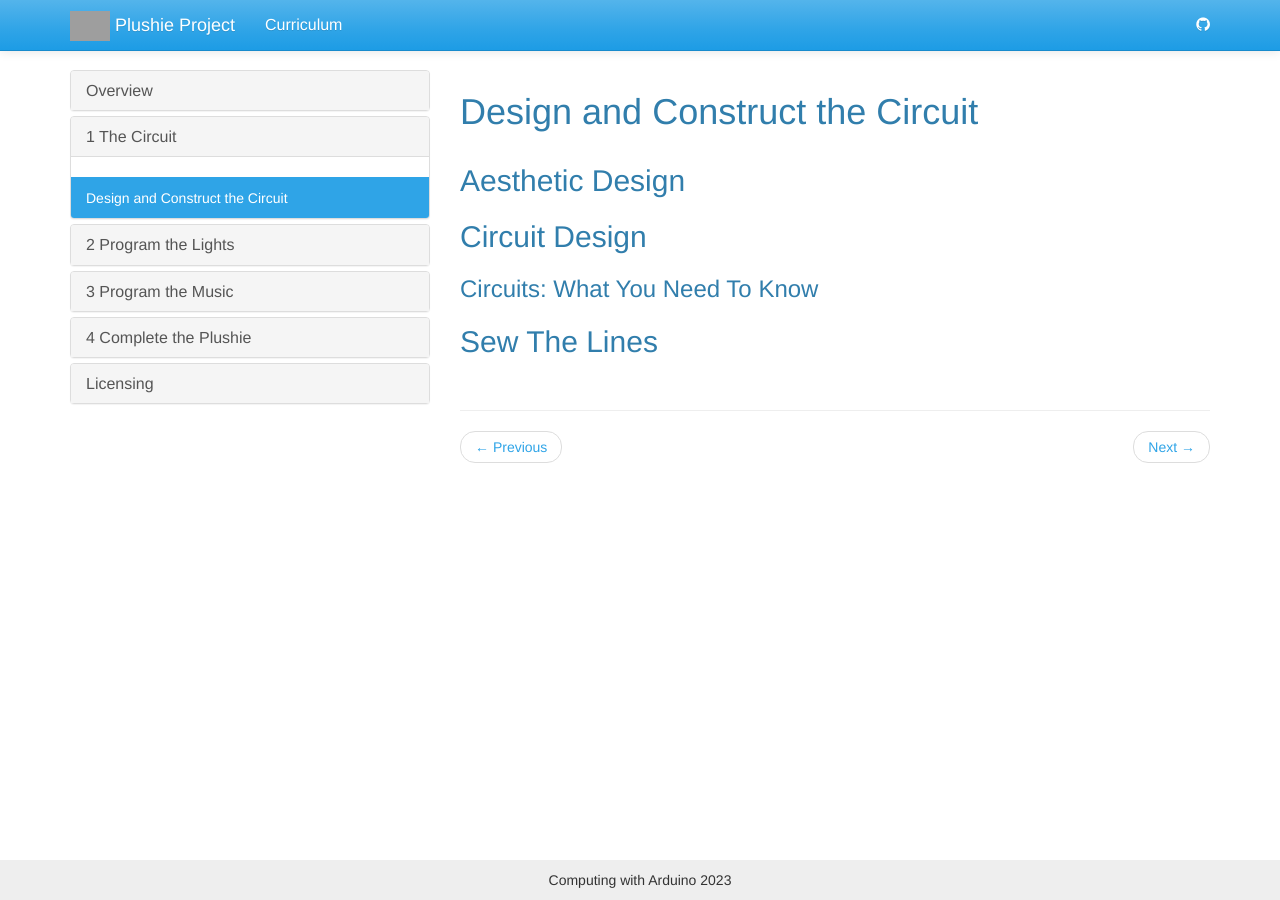
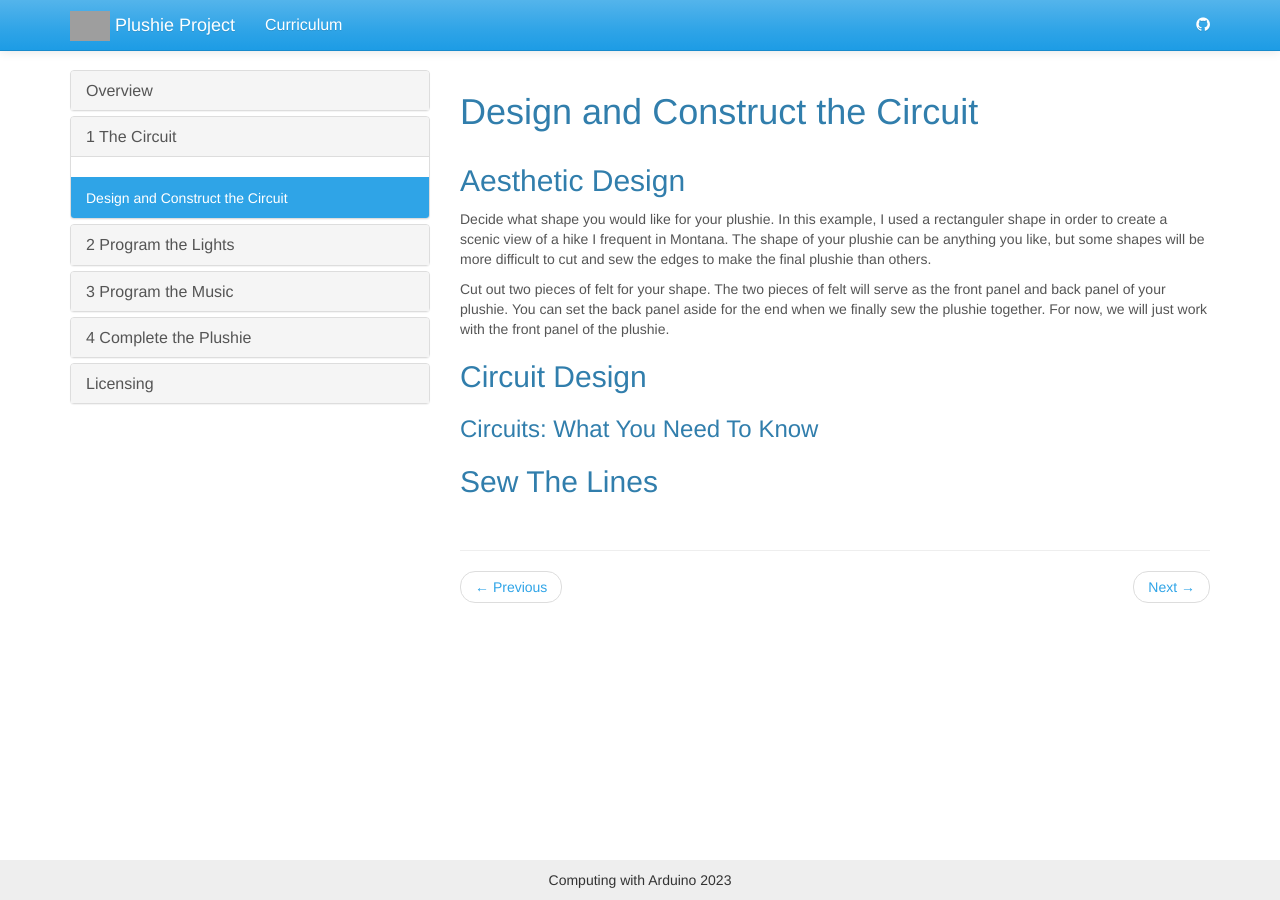
Before and after one commit to jake-chipps/plushie, a Jekyll site: the page built from _docs/lessons/1-1.md, in a window 1280 px wide. Built offline with Jekyll 4.4.1, drawn with Linux system fonts in a browser that asks for light colours; grey boxes are pictures that could not be loaded.

```diff
--- a/_docs/lessons/1-1.md
+++ b/_docs/lessons/1-1.md
@@ -3,6 +3,11 @@
 permalink: /docs/1-1/
 ---
 ## Aesthetic Design
+Decide what shape you would like for your plushie. In this example, I used a rectanguler shape in order to create a scenic view of a hike I frequent in Montana. The shape of your plushie can be anything you like, but some shapes will be more difficult to cut and sew the edges to make the final plushie than others.
+
+Cut out two pieces of felt for your shape. The two pieces of felt will serve as the front panel and back panel of your plushie. You can set the back panel aside for the end when we finally sew the plushie together. For now, we will just work with the front panel of the plushie.
+
+
 
 ## Circuit Design
 
```
Also changed, not shown: 2 other files.
